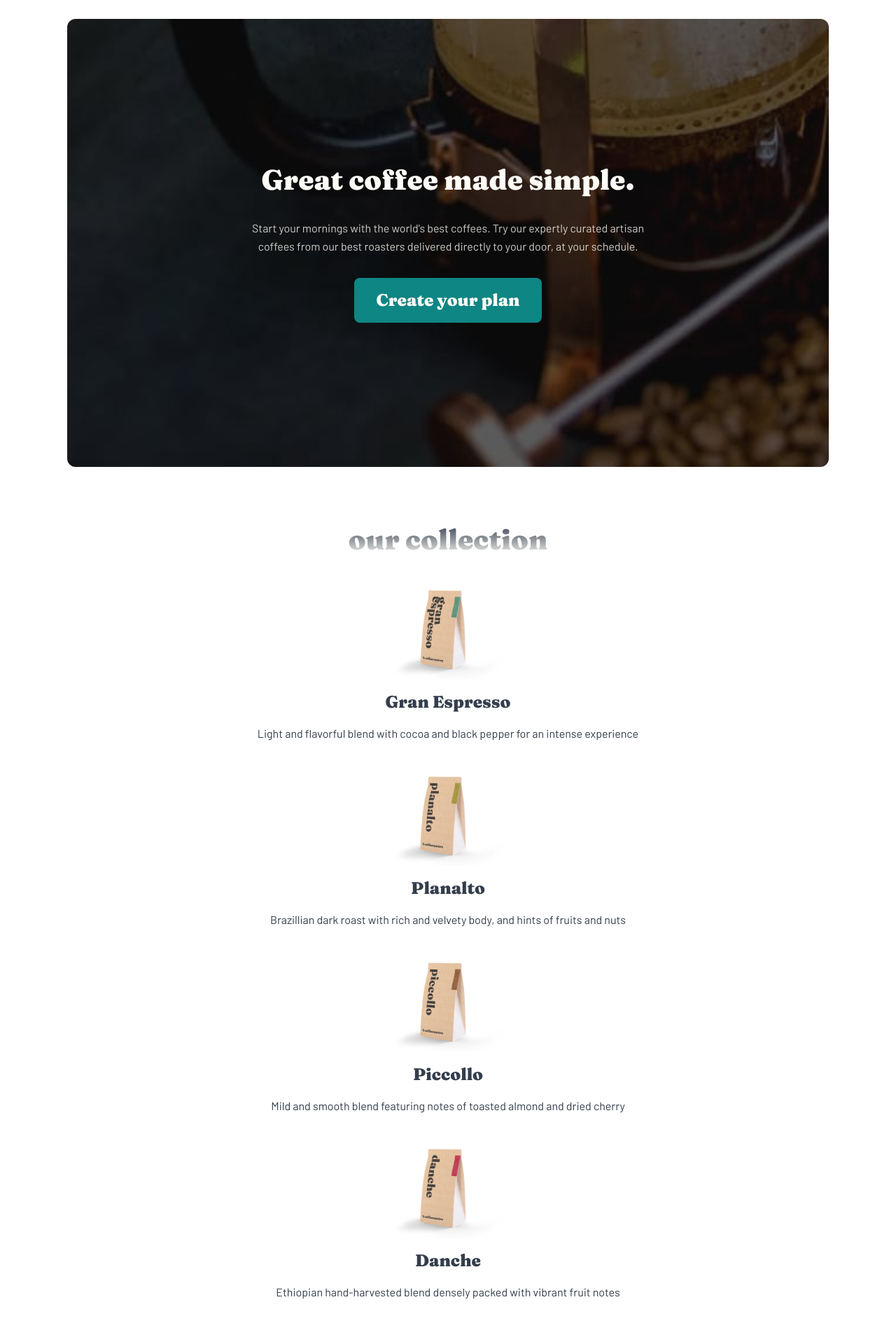
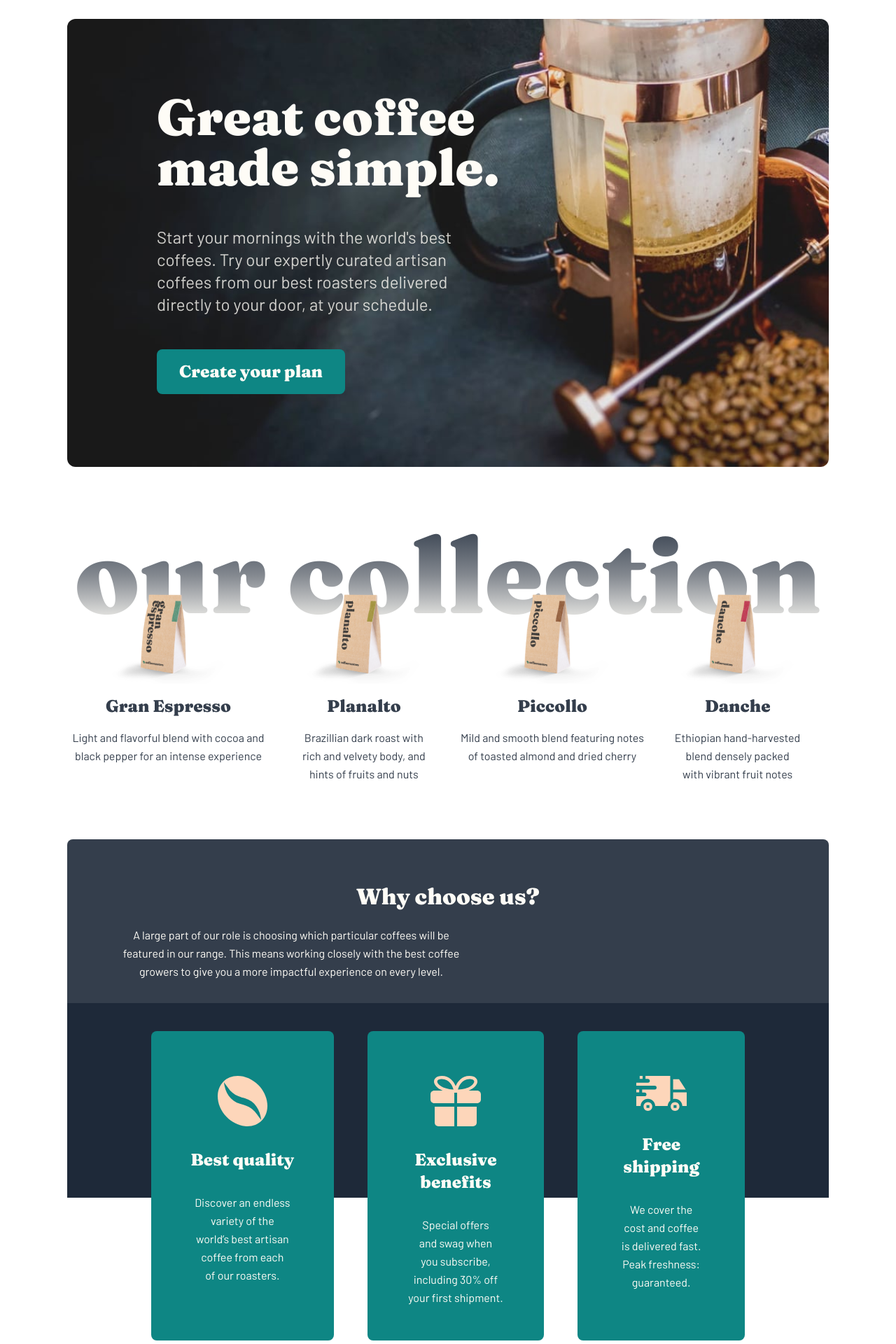
Before and after one commit to SuhasPatnaik/coffeeroasters-subscription-site, a React (Vite) app: page / in a window 1280 px wide. Shown: the part 80-2000 px from the top of the page at 70% size. Built offline with nearby package versions, Linux system fonts and the light colour scheme.

Commit message:
Our Collection section: Desktop responsive

```diff
--- a/src/components/landing/Collection.tsx
+++ b/src/components/landing/Collection.tsx
@@ -3,12 +3,13 @@ import { collectionList } from "../../utils/constants";
 export default function Collection() {
   return (
     <section className="grid place-items-center text-center">
-      <h1 className="font-heading text-h2 bg-linear-to-b from-neutral-900 to-neutral-200 bg-clip-text text-transparent">
+      <h1 className="font-heading text-h2 bg-linear-to-b from-neutral-900 via-neutral-500 to-neutral-200 bg-clip-text text-transparent md:text-title leading-none">
         our collection
       </h1>
+      <div className="md:flex">
         {collectionList.map((collection, index) => {
           return (
-          <div className="flex flex-col gap-4 mt-12" key={index}>
+            <div className="flex flex-col gap-4 mt-12 md:-mt-12" key={index}>
               <img
                 src={collection.imgUrl}
                 alt="Coffeeroasters collection image"
@@ -23,6 +24,7 @@ export default function Collection() {
             </div>
           );
         })}
+      </div>
     </section>
   );
 }
--- a/src/components/landing/Hero.tsx
+++ b/src/components/landing/Hero.tsx
@@ -2,23 +2,30 @@ import { useNavigate } from "react-router";
 import Button from "../shared/Button";
 
 export default function Hero() {
-  let navigate = useNavigate();
+  const navigate = useNavigate();
 
   return (
     <section
-      className="grid place-items-center text-center px-4 bg-no-repeat bg-cover bg-center rounded-xl min-h-[80vh]"
-      style={{
-        backgroundImage: `URL("/images/home/mobile/image-hero-coffeepress.jpg")`,
-      }}
+      className="grid place-items-center text-center px-4 bg-no-repeat bg-cover bg-center rounded-xl min-h-[80vh] md:justify-start md:text-left md:px-32
+    bg-[url('/images/home/mobile/image-hero-coffeepress.jpg')]
+    sm:bg-[url('/images/home/tablet/image-hero-coffeepress.jpg')]
+    md:bg-[url('/images/home/desktop/image-hero-coffeepress.jpg')]"
     >
-      <div className="flex flex-col gap-8">
-        <h1 className="text-h2 font-heading">Great coffee made simple.</h1>
-        <p className="opacity-80 text-balance">
+      <div className="flex flex-col gap-8 md:max-w-[40vw] md:gap-12">
+        <h1 className="text-h2 font-heading md:text-h1 md:text-balance">
+          Great coffee made simple.
+        </h1>
+        <p className="opacity-80 text-balance md:text-h4">
           Start your mornings with the world's best coffees. Try our expertly
           curated artisan coffees from our best roasters delivered directly to
           your door, at your schedule.
         </p>
-        <Button onClick={() => navigate("/subscribe")}>Create your plan</Button>
+        <Button
+          onClick={() => navigate("/subscribe")}
+          className="md:self-start"
+        >
+          Create your plan
+        </Button>
       </div>
     </section>
   );
--- a/src/components/landing/WhyChooseUs.tsx
+++ b/src/components/landing/WhyChooseUs.tsx
@@ -3,19 +3,19 @@ import { reasonsList } from "../../utils/constants";
 export default function WhyChooseUs() {
   return (
     <section className="grid place-items-center text-center">
-      {/* Main container */}
-      <div className="bg-neutral-900 pt-16 rounded-t-lg w-full">
-        <h1 className="text-h4 font-heading">Why choose us?</h1>
-        <p className="text-balance pb-8">
+      <div className="bg-neutral-900 pt-16 rounded-t-lg w-full text-center">
+        <h1 className="text-h4 font-heading md:text-h3 md:mb-6">
+          Why choose us?
+        </h1>
+        <p className="text-balance pb-8 md:w-[50vw]">
           A large part of our role is choosing which particular coffees will be
           featured in our range. This means working closely with the best coffee
           growers to give you a more impactful experience on every level.
         </p>
       </div>
-      <div className="relative w-full">
+      <div className="relative w-full lg:px-24">
         <div className="absolute top-0 left-0 right-0 h-[50%] bg-gray-800 lg:h-[55%]"></div>
-
-        <div className="relative pt-10 px-6 z-10 lg:flex lg:flex-row lg:gap-8">
+        <div className="relative pt-10 px-6 z-10 lg:flex lg:flex-row lg:gap-12">
           {reasonsList.map((reason, index) => (
             <div
               key={index}
--- a/src/index.css
+++ b/src/index.css
@@ -39,3 +39,7 @@ body {
   font-weight: 400;
   color: var(--color-neutral-200);
 }
+
+.text-stroke {
+  -webkit-text-stroke: 1px rgba(0, 0, 0, 0.1); /* Light outline */
+}
```
Lines whose indentation alone changed are shown as unchanged.
